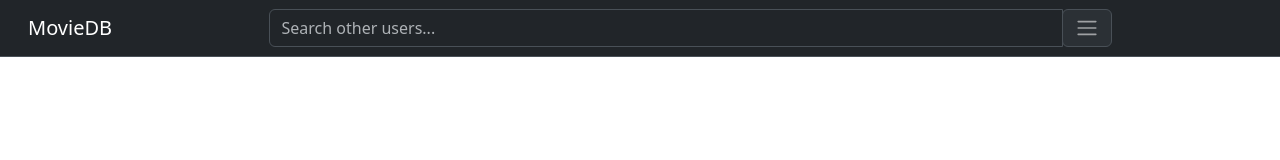
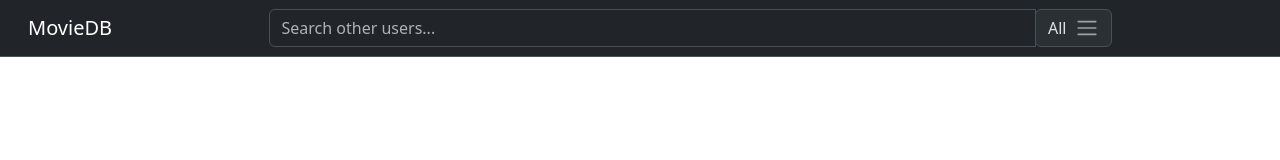
Before and after one commit to zhbekaa/movieDB, a Vue app in the folder frontend/: page / in a window 1280 px wide. Shown: the top 160 px of the page. Built offline with nearby package versions, Linux system fonts and the light colour scheme.

Commit message:
the dropdown on search shows the name of the selected type

```diff
--- a/frontend/src/views/components/NavBar.vue
+++ b/frontend/src/views/components/NavBar.vue
@@ -9,7 +9,8 @@ export default {
             input: "",
             movies: [],
             showMovies: false,
-            loading: false
+            loading: false,
+            searchType: "All"
         }
     },
     methods: {
@@ -62,14 +63,16 @@ export default {
                     <input class="form-control" name="input" placeholder="Search other users..." aria-label="Search"
                         v-model="input" @input="handleInputDebounced()" @focusin="showMovies = true" @focusout="showMovies = false">
                     <div class="dropdown">
-                        <button class="input-group-text" type="button" id="triggerId" data-bs-toggle="dropdown"
+                        <button class="input-group-text gap-2" type="button" id="triggerId" data-bs-toggle="dropdown"
                             aria-haspopup="true" aria-expanded="false">
+                            {{ searchType }}
                             <span class="navbar-toggler-icon"></span>
                         </button>
-                        <div class="dropdown-menu dropdown-menu-end" aria-labelledby="triggerId">
-                            <button class="dropdown-item" href="#">Titles</button>
-                            <button class="dropdown-item" href="#">Actors</button>
-                            <button class="dropdown-item" href="#">Collections</button>
+                        <div class="dropdown-menu dropdown-menu-end " aria-labelledby="triggerId">
+                            <button class="dropdown-item" href="#" type="button" @click="searchType = 'All' ">All</button>
+                            <button class="dropdown-item" href="#" type="button" @click="searchType = 'Titles' ">Titles</button>
+                            <button class="dropdown-item" href="#" type="button" @click="searchType = 'Actors'" >Actors</button>
+                            <button class="dropdown-item" href="#" type="button" @click="searchType = 'Collections'">Collections</button>
                         </div>
                     </div>
 
```
